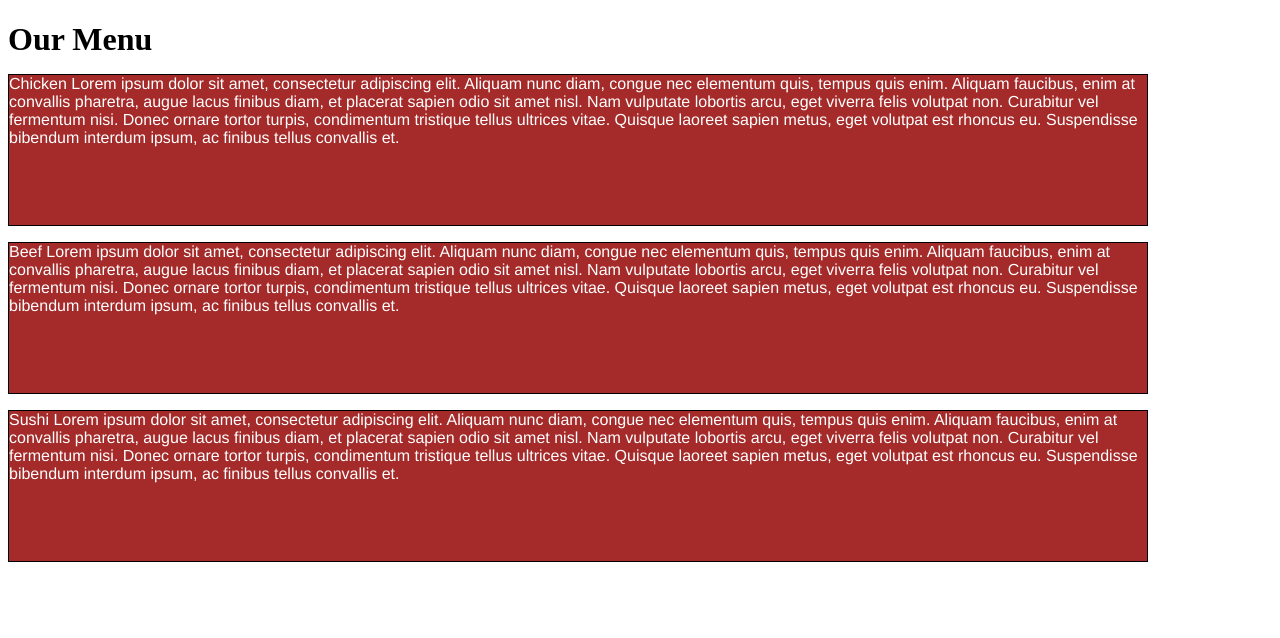
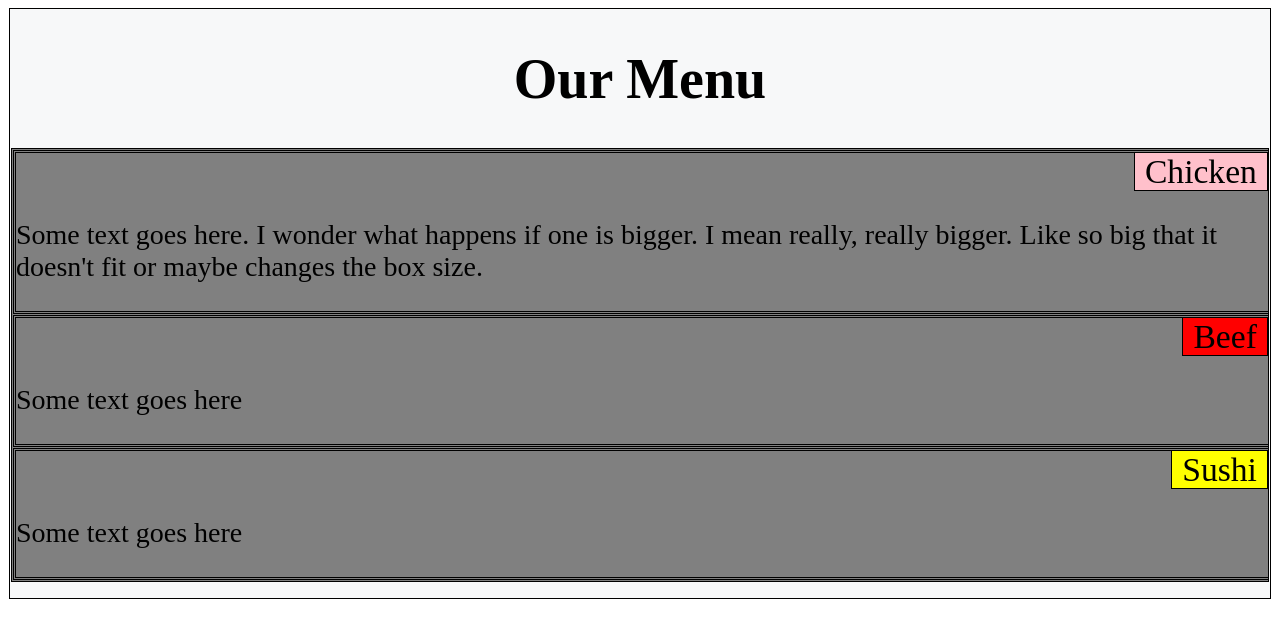
Before and after one commit to Wendy54/Module2, a plain HTML site: page site/index.html in a window 1280 px wide. Drawn offline with Linux system fonts and the light colour scheme.

Commit message:
more work

```diff
--- a/site/css/style.css
+++ b/site/css/style.css
@@ -1,116 +1,9 @@
 <style>
-/********** Base styles **********/
- {
-  box-sizing: border-box;
-}
-h1 {
-  margin-bottom: 15px;
-}
-container{
-
-border: 1px solid black;
-  background-color: grey;
-  width: 100%;
-  height: 150px;
-  margin-right: auto;
-  margin-left: auto;
-  font-family: Helvetica;
-  color: white;
-  position:relative;
 
 
-}
-p {
-  border: 1px solid black;
-  background-color: #A52A2A;
-  width: 100%;
-  height: 150px;
-  margin-right: auto;
-  margin-left: auto;
-  font-family: Helvetica;
-  color: white;
-
-
-}
-
-
-
-/* Simple Responsive Framework. */
-.row {
-  width: 90%;
-}
-/********** Large devices only **********/
-@media (min-width: 992px) {
-  .col-lg-1, .col-lg-2, .col-lg-3{
-    float:right top;
-    border: 1px solid black;
-  }
-  .col-lg-1 {
-    width:33.33%;
-  }
-  .col-lg-2 {
-    width:33.33%;
-  }
-  .col-lg-3 {
-    width: 33.33%;
-  }
-
-}
-/********** Medium devices only **********/
-@media (min-width: 768px) and (max-width: 991px) {
-  .col-md-1, .col-md-2, .col-md-3{
-
-    border: 1px solid black;
-  }
-  .col-md-1 {
-    width: 50%;
-  }
-  .col-md-2 {
-    width: 100%;
-  }
-  .col-md-3 {
-    width:50%;
-  }
- /******small devicies************/
- @media (max-width: 767px) {
-  .col-xs1, .col-xs-2, .col-xsd-3{
-
-    border: 1px solid black;
-  }
-  .col-md-1 {
-    width: 50%;
-  }
-  .col-md-2 {
-    width: 100%;
-  }
-  .col-md-3 {
-    width:50%;
-  }
-}
-div.title {
-  position:relative;
-  margin: 0px, 0px, 1px, 1px;
-}
-div{
-
-border: 1px solid black;
-  background-color: blue;
-  width: 100%;
-  height: 150px;
-  margin-right: auto;
-  margin-left: auto;
-  font-family: Helvetica;
-  color: white;
-
-
-
-}
-
-h3
-{
- border:1px solid black;
- background color: blue;
- color:white;
+header.h1{
+  margin-bottom: 15px;
+  text-align: center;
 
 }
 </style>
--- a/site/index.html
+++ b/site/index.html
@@ -2,40 +2,169 @@
 <html>
 <head>
 <meta charset="utf-8">
+
 <meta name="viewport" content="width=device-width, initial-scale=1">
-<link rel="stylesheet" href="style.css">
+
 <title>Module2-Assignment</title>
+</head>
 
-</head>
-<body>
-<h1>Our Menu</h1>
+<style>
+
+
+
+div.container {
+	width: 100%;
+	margin:0px;
+	border:1px solid black;
+	line-height: 150%;
+	box-sizing: border-box;
+
+}
+div.header {
+text-align:center;
+padding-bottom: 15px;
+font-size:175%;
+background-color: #f7f8f9;
+}
+
+div {
+border:1px solid black;
+margin:1px;
+overflow: hidden;
+background:grey;
+text-align: right;
+align-content: right
+
+box-sizing: border-box;
+
+
+}
+
+
+name1 {
+	border:1px solid black;
+	padding-right: 10px;
+	padding-left: 10px;
+	text-align: right;
+	font-size: 120%;
+	 font-color:black;
+	 background:pink;
+	 align-content: right;
+
+
+
+}
+
+name2 {
+	border:1px solid black;
+	padding-right: 10px;
+	padding-left: 10px;
+	font-size: 120%;
+	 font-color:#f7f8f9;
+	  background:red;
+}
+name3 {
+	border:1px solid black;
+	padding-right: 10px;
+	padding-left: 10px;
+	font-size: 120%;
+	 font-color:black;
+	  background:yellow;
+}
+
+p {
+
+text-align:left;
+font-color:black;
+overflow: auto;
+
+}
+@media (min-width:992px) {
+  .col-lg-1, .col-lg-2, .col-lg-3 {
+
+    border: 1px solid black;
+  }
+  .col-lg-1 {
+    width: 33.33%;
+  }
+  .col-lg-2 {
+    width: 66.66%;
+  }
+  .col-lg-3 {
+    width: 99.99%;
+  }
+
+}
+/********** Medium devices only****/
+@media (min-width: 768px) and (max-width: 991px) {
+  .col-md-1, .col-md-2, .col-md-3 {
+
+    border: 1px solid black;
+  }
+  .col-md-1 {
+    width: 50%;
+  }
+  .col-md-2 {
+    width: 100%;
+  }
+  .col-md-3 {
+    width: 100%;
+  }
+
+}
+
+}
 
 
 
 
-</div>
-<div>
-</div>
+ </style>
+
+<body>
+<divclass="container">
+<div class="header"><h1>Our Menu</h1></header>
+
+
+
+
+<div class="row">
+  <div class="col-lg-3 col-md-6">
+  <div>
+  <name1 >Chicken</name1>
+  <p>Some text goes here. I wonder what happens if one is bigger. I mean really, really bigger. Like so big that it doesn't fit or maybe changes the box size.</p>
+  </div>
+  </div>
+  <div class="col-lg-3 col-md-6">
+  <div>
+	<name2 >Beef</name2>
+	<p>	Some text goes here	</p>
+	</div>
+	</div>
+  <div class="col-lg-3 col-md-6">
+  <div>
+	<name3 >Sushi</name3>
+	<p>Some text goes here</p>
+	</div>
+	</div>
+
 </div>
 
 
 
-<div class="row">
-  <div class="col-lg-4 col-md-6 col-xs-12"><p>Chicken
-	 	Lorem ipsum dolor sit amet, consectetur adipiscing elit. Aliquam nunc diam, congue nec elementum quis, tempus quis enim. Aliquam faucibus, enim at convallis pharetra, augue lacus finibus diam, et placerat sapien odio sit amet nisl. Nam vulputate lobortis arcu, eget viverra felis volutpat non. Curabitur vel fermentum nisi. Donec ornare tortor turpis, condimentum tristique tellus ultrices vitae. Quisque laoreet sapien metus, eget volutpat est rhoncus eu. Suspendisse bibendum interdum ipsum, ac finibus tellus convallis et.
-</p></div>
 
 
 
 
-  <div class="col-lg-4 col-md-6 col-xs-12"><p>Beef
-	Lorem ipsum dolor sit amet, consectetur adipiscing elit. Aliquam nunc diam, congue nec elementum quis, tempus quis enim. Aliquam faucibus, enim at convallis pharetra, augue lacus finibus diam, et placerat sapien odio sit amet nisl. Nam vulputate lobortis arcu, eget viverra felis volutpat non. Curabitur vel fermentum nisi. Donec ornare tortor turpis, condimentum tristique tellus ultrices vitae. Quisque laoreet sapien metus, eget volutpat est rhoncus eu. Suspendisse bibendum interdum ipsum, ac finibus tellus convallis et.
-	 </p></div>
-  <div class="col-lg-4 col-md-12 col-xs-12"><p>Sushi
-	 	<text>Lorem ipsum dolor sit amet, consectetur adipiscing elit. Aliquam nunc diam, congue nec elementum quis, tempus quis enim. Aliquam faucibus, enim at convallis pharetra, augue lacus finibus diam, et placerat sapien odio sit amet nisl. Nam vulputate lobortis arcu, eget viverra felis volutpat non. Curabitur vel fermentum nisi. Donec ornare tortor turpis, condimentum tristique tellus ultrices vitae. Quisque laoreet sapien metus, eget volutpat est rhoncus eu. Suspendisse bibendum interdum ipsum, ac finibus tellus convallis et.</text></p></div>
-
-</div>
 
 
+
+
+
+
+
+</div.container>
 </body>
+
+
+
 </html>
```
